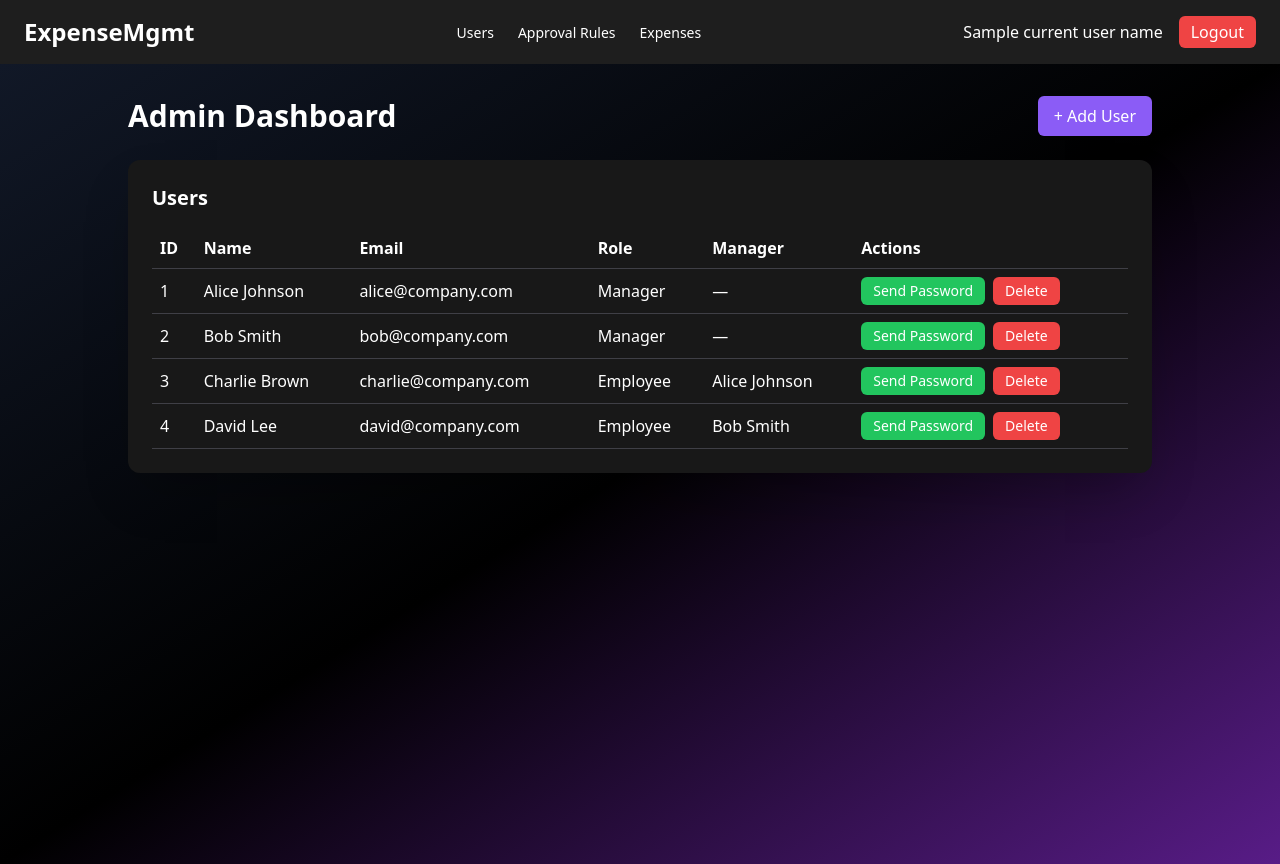
After one commit to dhruv-jethwani/Odoo_Hackathon, a Flask app: template templates/dashboard.html in a window 1280 px wide. The commit adds this page. Run offline with Flask 3, Linux system fonts and the light colour scheme; the template is opened without the code that fills it: most values are stand-ins (such as "Sample title", 1, 10 or a date in 2020); some libraries are stand-ins or nearby versions.

Commit message:
changes in base html and created dashboard html

```diff
--- a/templates/base.html
+++ b/templates/base.html
@@ -11,6 +11,31 @@
 </head>
 
 <body class="bg-gray-100 text-gray-900 w-full h-screen">
+    <!-- Navbar -->
+    <nav class="bg-[#1E1E1E] text-white shadow-md px-6 py-4 flex justify-between items-center">
+        <div>
+            <span class="font-bold text-2xl">ExpenseMgmt</span>
+        </div>
+
+        <div class="flex items-center">
+            <!-- Role-based Navigation -->
+            <ul class="flex gap-6">
+                <!-- Admin -->
+                <li><a href="/admin/users" class="hover:text-violet-500 transition-colors text-sm">Users</a></li>
+                <li><a href="/admin/approval-rules" class="hover:text-violet-500 transition-colors text-sm">Approval
+                        Rules</a>
+                </li>
+                <li><a href="/admin/expenses" class="hover:text-violet-500 transition-colors text-sm">Expenses</a></li>
+            </ul>
+        </div>
+
+        <!-- User info & logout -->
+        <div class="flex items-center gap-4">
+            <span>{{ current_user_name }}</span>
+            <a href="/logout"
+                class="bg-red-500 hover:bg-red-600 px-3 py-1 rounded-md transition-all duration-300">Logout</a>
+        </div>
+    </nav>
 
     <!-- Main content -->
     <main class="w-full h-screen">
--- /dev/null
+++ b/templates/dashboard.html
@@ -0,0 +1,193 @@
+{% extends "base.html" %}
+{% block content %}
+
+<div class="w-full min-h-screen bg-gradient-to-br from-gray-900 via-black to-purple-900 text-white px-4 py-8">
+    <div class="max-w-5xl mx-auto">
+
+        <!-- Heading -->
+        <div class="mb-6 flex items-center justify-between">
+            <h1 class="text-3xl font-bold">Admin Dashboard</h1>
+            <!-- Add User Button -->
+            <button id="openModalBtn"
+                class="bg-violet-500 hover:bg-violet-600 px-4 py-2 rounded-md transition-all duration-300">
+                + Add User
+            </button>
+        </div>
+
+        <!-- Users Table -->
+        <div class="bg-[#181818] shadow-2xl rounded-xl p-6">
+            <h2 class="text-xl font-semibold mb-4">Users</h2>
+            <table class="w-full text-left border-collapse">
+                <thead>
+                    <tr class="border-b border-zinc-700">
+                        <th class="p-2">ID</th>
+                        <th class="p-2">Name</th>
+                        <th class="p-2">Email</th>
+                        <th class="p-2">Role</th>
+                        <th class="p-2">Manager</th>
+                        <th class="p-2">Actions</th>
+                    </tr>
+                </thead>
+                <tbody>
+                    <!-- Dummy Users -->
+                    <tr class="border-b border-zinc-700">
+                        <td class="p-2">1</td>
+                        <td class="p-2">Alice Johnson</td>
+                        <td class="p-2">alice@company.com</td>
+                        <td class="p-2">Manager</td>
+                        <td class="p-2">—</td>
+                        <td class="p-2 flex gap-2">
+                            <button
+                                class="bg-green-500 hover:bg-green-600 transition-all duration-300 px-3 py-1 rounded-md text-sm">
+                                Send Password
+                            </button>
+                            <button
+                                class="bg-red-500 hover:bg-red-600 transition-all duration-300 px-3 py-1 rounded-md text-sm">
+                                Delete
+                            </button>
+                        </td>
+                    </tr>
+                    <tr class="border-b border-zinc-700">
+                        <td class="p-2">2</td>
+                        <td class="p-2">Bob Smith</td>
+                        <td class="p-2">bob@company.com</td>
+                        <td class="p-2">Manager</td>
+                        <td class="p-2">—</td>
+                        <td class="p-2 flex gap-2">
+                            <button
+                                class="bg-green-500 hover:bg-green-600 transition-all duration-300 px-3 py-1 rounded-md text-sm">
+                                Send Password
+                            </button>
+                            <button
+                                class="bg-red-500 hover:bg-red-600 transition-all duration-300 px-3 py-1 rounded-md text-sm">
+                                Delete
+                            </button>
+                        </td>
+                    </tr>
+                    <tr class="border-b border-zinc-700">
+                        <td class="p-2">3</td>
+                        <td class="p-2">Charlie Brown</td>
+                        <td class="p-2">charlie@company.com</td>
+                        <td class="p-2">Employee</td>
+                        <td class="p-2">Alice Johnson</td>
+                        <td class="p-2 flex gap-2">
+                            <button
+                                class="bg-green-500 hover:bg-green-600 transition-all duration-300 px-3 py-1 rounded-md text-sm">
+                                Send Password
+                            </button>
+                            <button
+                                class="bg-red-500 hover:bg-red-600 transition-all duration-300 px-3 py-1 rounded-md text-sm">
+                                Delete
+                            </button>
+                        </td>
+                    </tr>
+                    <tr class="border-b border-zinc-700">
+                        <td class="p-2">4</td>
+                        <td class="p-2">David Lee</td>
+                        <td class="p-2">david@company.com</td>
+                        <td class="p-2">Employee</td>
+                        <td class="p-2">Bob Smith</td>
+                        <td class="p-2 flex gap-2">
+                            <button
+                                class="bg-green-500 hover:bg-green-600 transition-all duration-300 px-3 py-1 rounded-md text-sm">
+                                Send Password
+                            </button>
+                            <button
+                                class="bg-red-500 hover:bg-red-600 transition-all duration-300 px-3 py-1 rounded-md text-sm">
+                                Delete
+                            </button>
+                        </td>
+                    </tr>
+                </tbody>
+            </table>
+        </div>
+    </div>
+</div>
+
+<!-- Modal -->
+<div id="userModal"
+    class="fixed inset-0 bg-black bg-opacity-70 flex justify-center items-center hidden z-50 text-white">
+    <div class="bg-[#181818] p-6 rounded-xl w-full max-w-md relative">
+        <h2 class="text-xl font-semibold mb-4">Create New User</h2>
+
+        <button id="closeModalBtn"
+            class="absolute top-3 right-3 text-white hover:text-red-500 text-lg font-bold">&times;</button>
+
+        <form id="createUserForm" class="flex flex-col gap-4">
+
+            <!-- Name -->
+            <div class="flex flex-col gap-2">
+                <label class="text-sm font-medium" for="username">Name</label>
+                <input type="text" id="username" name="username" placeholder="Axel Blaze" required
+                    class="w-full p-2 rounded-md border border-zinc-700 bg-[#141414] focus:ring-2 focus:ring-violet-500 outline-none text-sm" />
+            </div>
+
+            <!-- Email -->
+            <div class="flex flex-col gap-2">
+                <label class="text-sm font-medium" for="email">Email</label>
+                <input type="email" id="email" name="email" placeholder="axel12@gmail.com" required
+                    class="w-full p-2 rounded-md border border-zinc-700 bg-[#141414] focus:ring-2 focus:ring-violet-500 outline-none text-sm" />
+            </div>
+
+            <!-- Role -->
+            <div class="flex flex-col gap-2">
+                <label class="text-sm font-medium" for="role">Role</label>
+                <select id="role" name="role" required
+                    class="w-full p-2 rounded-md border border-zinc-700 bg-[#141414] focus:ring-2 focus:ring-violet-500 text-sm outline-none">
+                    <option value="" disabled selected>Select Role</option>
+                    <option value="Manager">Manager</option>
+                    <option value="Employee">Employee</option>
+                </select>
+            </div>
+
+            <!-- Manager Selection -->
+            <div class="flex flex-col gap-2" id="managerSelectContainer" style="display: none;">
+                <label class="text-sm font-medium" for="manager_id">Assign Manager</label>
+                <select id="manager_id" name="manager_id"
+                    class="w-full p-2 rounded-md border border-zinc-700 bg-[#141414] focus:ring-2 focus:ring-violet-500 text-sm outline-none">
+                    <option value="" disabled selected>Select Manager</option>
+                    <option value="1">Alice Johnson</option>
+                    <option value="2">Bob Smith</option>
+                </select>
+            </div>
+
+            <button type="submit"
+                class="bg-violet-500 hover:bg-violet-600 transition-all duration-300 text-white font-semibold p-2 rounded-md w-full">
+                Create User
+            </button>
+        </form>
+    </div>
+</div>
+
+<script>
+    // Modal JS
+    const openModalBtn = document.getElementById('openModalBtn');
+    const closeModalBtn = document.getElementById('closeModalBtn');
+    const userModal = document.getElementById('userModal');
+
+    openModalBtn.addEventListener('click', () => {
+        userModal.classList.remove('hidden');
+    });
+
+    closeModalBtn.addEventListener('click', () => {
+        userModal.classList.add('hidden');
+    });
+
+    window.addEventListener('click', (e) => {
+        if (e.target === userModal) userModal.classList.add('hidden');
+    });
+
+    // Show manager dropdown only for Employees
+    const roleSelect = document.getElementById('role');
+    const managerContainer = document.getElementById('managerSelectContainer');
+
+    roleSelect.addEventListener('change', () => {
+        if (roleSelect.value === 'Employee') {
+            managerContainer.style.display = 'flex';
+        } else {
+            managerContainer.style.display = 'none';
+        }
+    });
+</script>
+
+{% endblock %}
```
